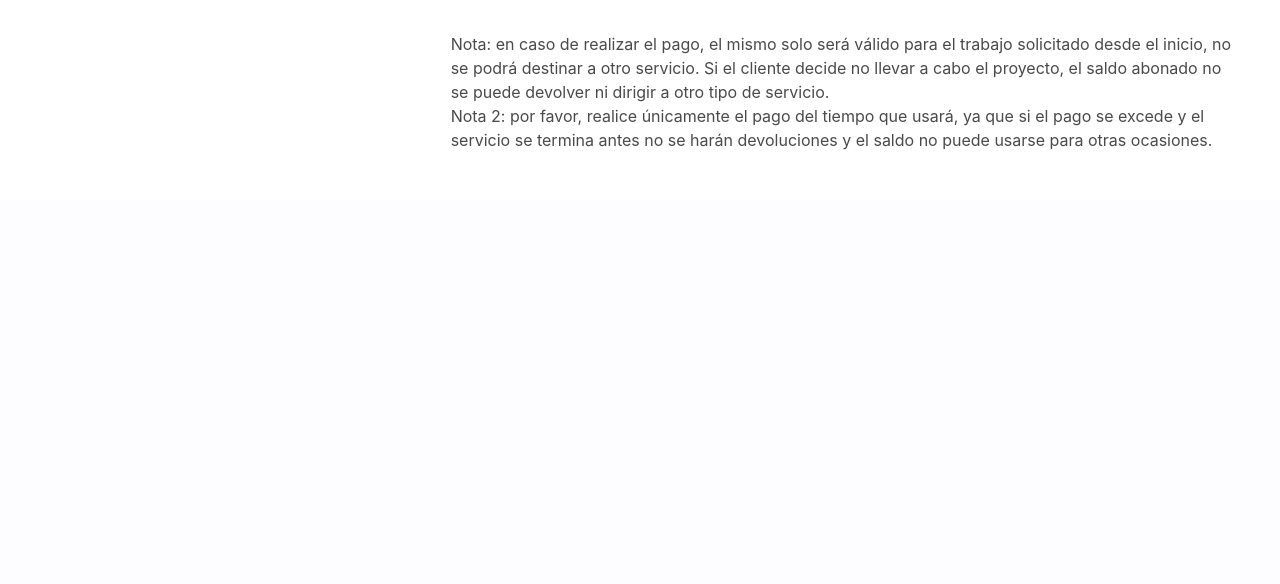
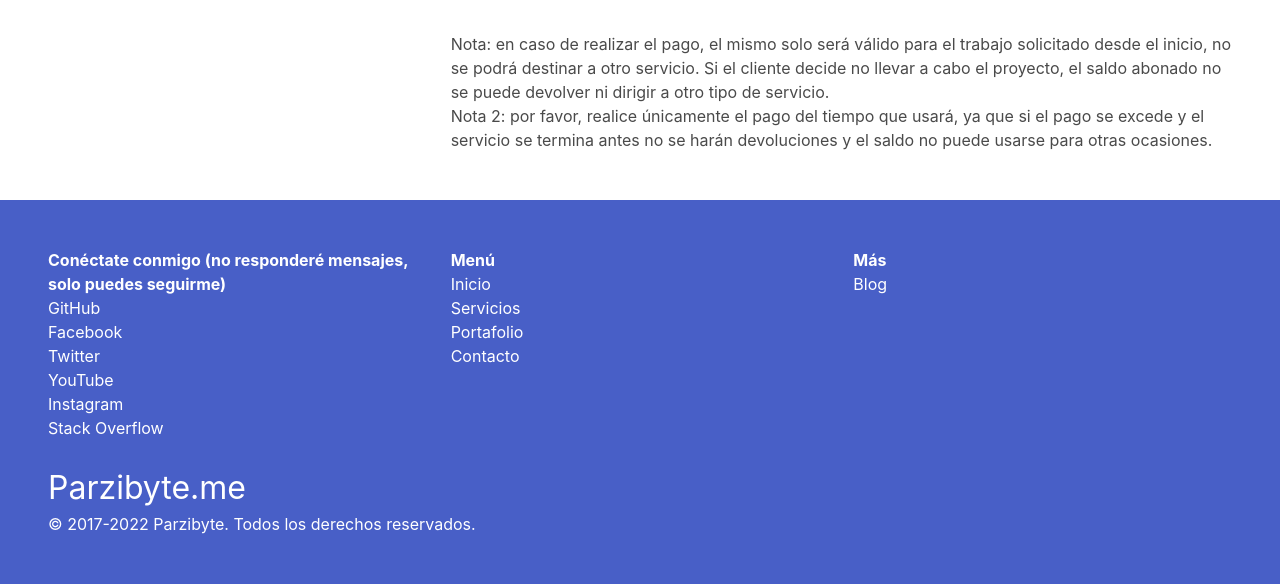
Before and after one commit to parzibyte/parzibyte_me_3, a PHP site: page / in a window 1280 px wide. Shown: the part 3079-3663 px from the top of the page. Before the commit the page ends 3229 px from the top, so only its background shows below. Run offline with PHP 8.4, Linux system fonts and the light colour scheme; some libraries are stand-ins or nearby versions.

Commit message:
Footer y cambios menores

```diff
--- a/footer.php
+++ b/footer.php
@@ -0,0 +1,41 @@
+<section class="hero is-link">
+    <div class="hero-body">
+
+        <div class="columns">
+            <div class="column">
+                <strong>Conéctate conmigo (no responderé mensajes, solo puedes seguirme)</strong>
+                <ul>
+                    <li><a href="https://github.com/parzibyte">GitHub</a></li>
+                    <li><a href="https://facebook.com/parzibyte.fanpage">Facebook</a></li>
+                    <li><a href="https://twitter.com/parzibyte">Twitter</a></li>
+                    <li><a href="https://www.youtube.com/@parzibyte">YouTube</a></li>
+                    <li><a href="https://www.instagram.com/parzibyte/">Instagram</a></li>
+                    <li><a href="https://stackoverflow.com/users/5032550/luis-cabrera-benito">Stack Overflow</a></li>
+                </ul>
+            </div>
+            <div class="column">
+                <strong>Menú</strong>
+                <ul>
+                    <li> <a href="#">Inicio</a> </li>
+                    <li> <a href="#servicios">Servicios</a> </li>
+                    <li> <a href="#portafolio">Portafolio</a> </li>
+                    <li> <a href="#contacto">Contacto</a> </li>
+                </ul>
+            </div>
+            <div class="column">
+                <strong>Más</strong>
+                <ul>
+                    <li>
+                        <a href="https://parzibyte.me/blog/">Blog</a>
+                    </li>
+                </ul>
+            </div>
+        </div>
+        <div class="columns">
+            <div class="column">
+                <h3 class="is-size-3">Parzibyte.me</h3>
+                <p>&copy; 2017-<?php echo date("Y"); ?> Parzibyte. Todos los derechos reservados.</p>
+            </div>
+        </div>
+    </div>
+</section>
--- a/inicio.php
+++ b/inicio.php
@@ -9,9 +9,9 @@
                     <?php echo traducir("Hola, soy Parzibyte. Puedo ayudar con tu tarea de programación, desarrollar cualquier software web o móvil, configurar servidores y todo lo relacionado con programación, TI e informática"); ?>
                 </p>
                 <div class="buttons">
-                        <button class="button is-info is-rounded"><?php echo traducir("Servicios"); ?></button>
-                        <button class="button is-success is-rounded"><?php echo traducir("Contacto"); ?></button>
-                        <button class="button is-warning is-rounded"><?php echo traducir("Blog"); ?></button>
+                    <a class="button is-info is-rounded" href="#servicios"><?php echo traducir("Servicios"); ?></a>
+                    <a class="button is-success is-rounded" href="#contacto"><?php echo traducir("Contacto"); ?></a>
+                    <a class="button is-warning is-rounded" target="blank" href="https://parzibyte.me/blog/"><?php echo traducir("Blog"); ?></a>
                 </div>
             </div>
             <div class="column">
```
Lines whose indentation alone changed are shown as unchanged.
